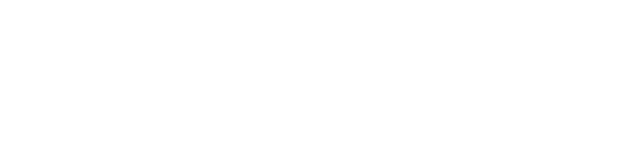
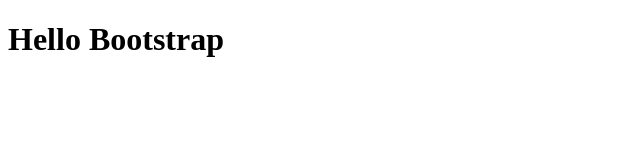
Before and after one commit to mejun007/bootstrap-practice, a plain HTML site: page index.html in a window 1280 px wide. Shown: the whole page, without its empty margins (0-640 px from the left). Drawn offline with Linux system fonts and the light colour scheme.

Commit message:
1st commit

```diff
--- a/index.html
+++ b/index.html
@@ -3,9 +3,9 @@
 <head>
     <meta charset="UTF-8">
     <meta name="viewport" content="width=device-width, initial-scale=1.0">
-    <title>Document</title>
+    <title>Bootstrap</title>
 </head>
 <body>
-
+    <h1>Hello Bootstrap</h1>
 </body>
 </html>
```
